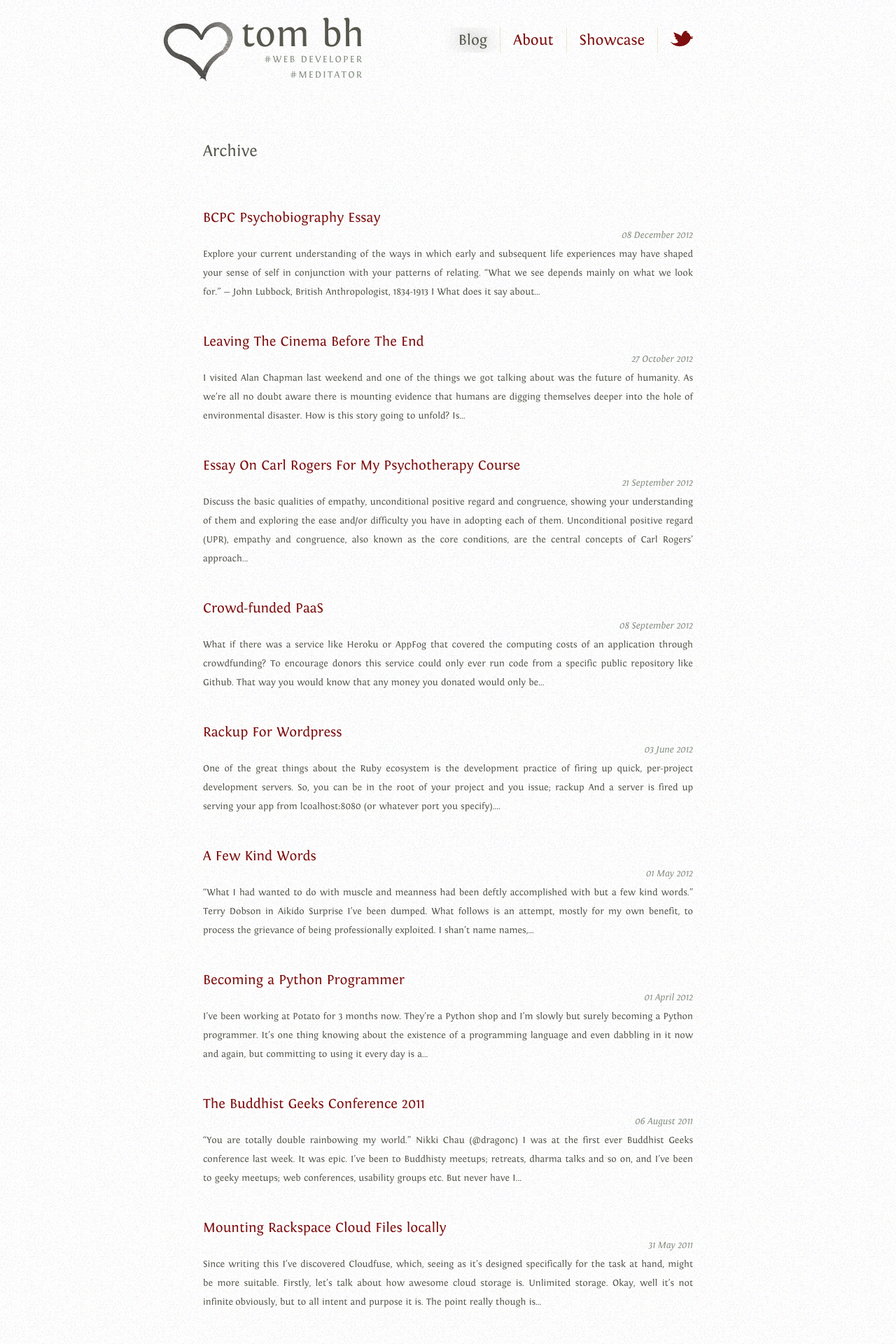
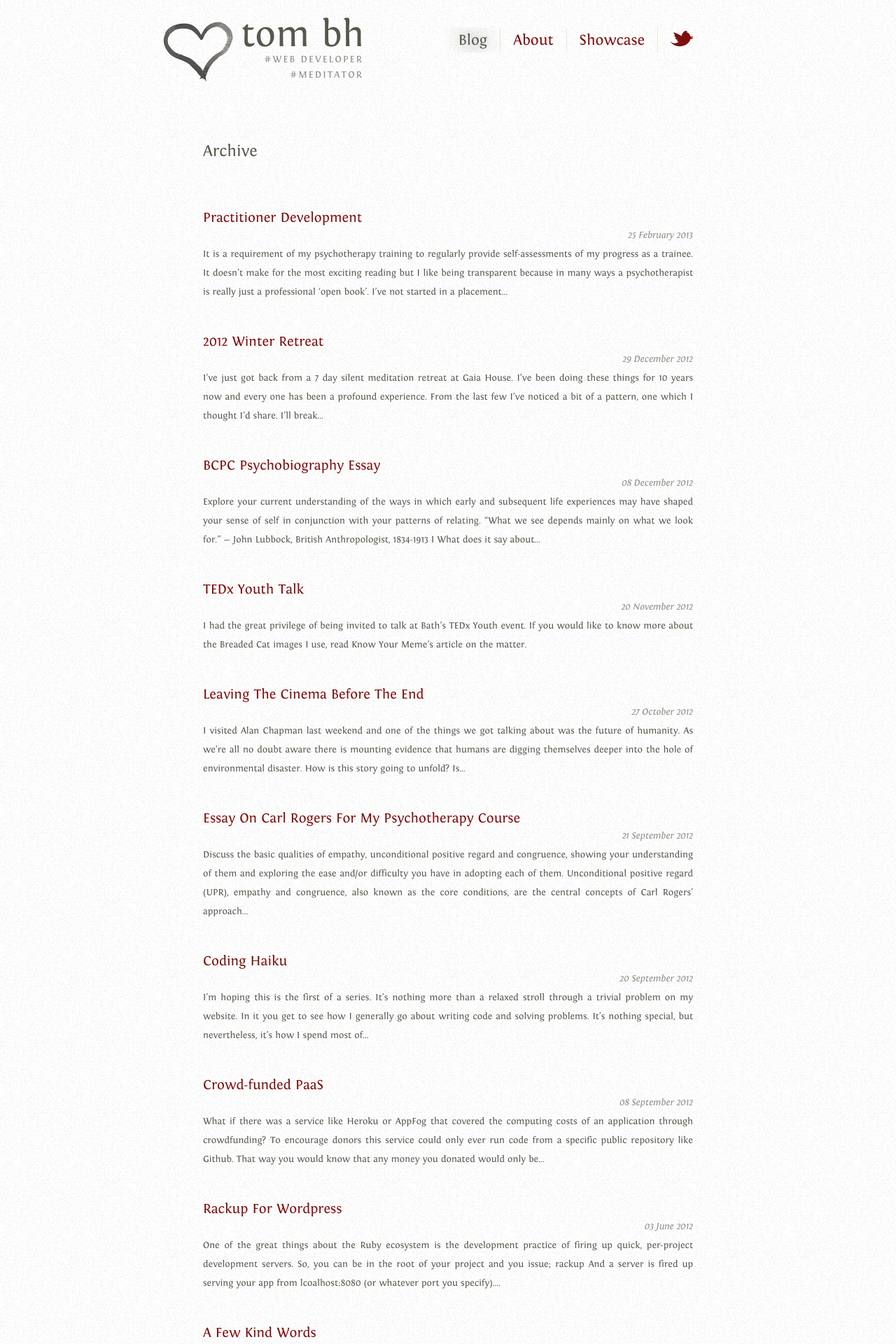
Before and after one commit to tombh/tombh.github.io, a Jekyll site: the page built from blog/index.markdown, in a window 1280 px wide. Shown: the top 1920 px of the page at 70% size. Built offline with Jekyll 4.4.1, drawn with Linux system fonts in a browser that asks for light colours; Markdown is read by kramdown in place of the engine named in the settings.

Commit message:
3 new posts

```diff
--- /dev/null
+++ b/_posts/2012-09-20-coding-haiku.markdown
@@ -0,0 +1,14 @@
+---
+date: 2012-09-20
+layout: post
+slug: coding-haiku
+title: Coding Haiku
+---
+
+I'm hoping this is the first of a series. It's nothing more than a relaxed stroll through a trivial problem on my website. In it you get to see how I generally go about writing code and solving problems. It's nothing special, but nevertheless, it's how I spend most of my programming days.
+
+This particular problem concerns caching my Twitter feed via a server-side cron job to speed up page loads.
+
+<div class="embed-container">
+  <iframe src="http://player.vimeo.com/video/50451670" frameborder="0" webkitAllowFullScreen mozallowfullscreen allowFullScreen></iframe>
+</div>
--- /dev/null
+++ b/_posts/2012-11-20-tedx-talk.markdown
@@ -0,0 +1,12 @@
+---
+date: 2012-11-20
+layout: post
+slug: tedx-talk
+title: TEDx Youth Talk
+---
+
+I had the great privilege of being invited to talk at [Bath's TEDx Youth event](http://www.tedxyouthbath.com/). If you would like to know more about the Breaded Cat images I use, read [Know Your Meme's article](http://knowyourmeme.com/memes/breading-cats) on the matter.
+
+<div class="embed-container">
+  <iframe src="http://www.youtube.com/embed/FmpX1jkLrSY" frameborder="0" allowfullscreen></iframe>
+</div>
--- /dev/null
+++ b/_posts/2012-12-29-retreat-experience.markdown
@@ -0,0 +1,20 @@
+---
+date: 2012-12-29
+layout: post
+slug: 2012-winter-retreat
+title: 2012 Winter Retreat
+---
+
+I've just got back from a 7 day silent meditation retreat at [Gaia House](http://gaiahouse.co.uk). I've been doing these things for 10 years now and every one has been a profound experience. From the last few I've noticed a bit of a pattern, one which I thought I'd share. I'll break it up into 4 phases;
+
+##1. Excitement
+In the weeks leading up I'm looking forward to being able to switch off, literally, turning off the Internet and phone and not having to talk to anyone. I get a build up of all those classic existential issues and the day to day routine of work and paying bills just never seems to provide the proper space to reflect on them. Then when I arrive, see the building, inhale those familiar smells and take my first sit it's wonderful, the sense of peace and relaxation is palpable.
+
+##2. This is all a load of crap
+After a while, the reality of constantly being up close and personal with my moment to moment thoughts and feelings sinks in. I remember that I never actually liked Gaia House and wonder whether meditation really actually does anything. I smell, I ache, I'm tired and bored and get frustrated with how lazy the other retreatants are. This phase is not short-lived :(
+
+##3. Simple pleasures
+After a while I become unusually sensitive to the simple things in life. I get unusually excited about toast and jam, the smile of someone in the corridor, the hoot of a solitary late night owl, the slow, calming pace of my breathing.
+
+##4. The precious gift of being alive at all
+I come thinking that I'm going to face and deal with all, well at least some, of my troubles, but this doesn't happen. Instead I'm just left with a deeply poignant sense of the uncanny presence that anything exists at all. My ongoing worries, whilst not disappeared, seem trivial compared to the gratitude of my health and sanity. All that effort to come on retreat and sincerely look at my stuff sort of becomes meaningless, it feels like naive ambition. How could I miss this most simple of facts? The utterly remarkable gift of being here at all.
--- /dev/null
+++ b/_posts/2013-02-25-practitioner-development.markdown
@@ -0,0 +1,30 @@
+---
+date: 2013-02-25
+layout: post
+slug: practitioner-development
+title: Practitioner Development
+---
+
+_It is a requirement of my psychotherapy training to regularly provide self-assessments of my progress as a trainee. It doesn't make for the most exciting reading but I like being transparent because in many ways a psychotherapist is really just a professional 'open book'._
+
+I’ve not started in a placement yet, so this self assessment of my development as a psychotherapy practitioner will only relate to my Skills Practice with other students and overall development with regards to the material and experiential processes of the last academic year. Two things stand out as notable developments so far; firstly my conflict with the course in terms of difference of opinion and secondly the relaxation of effort around self consciously practicing technique during Skills.
+
+At the beginning of the second term I had my first session as part of the long term therapist-client relationship practice required of us. As the therapist I was aware that I was beginning a longer term relationship with the client, because of this, or perhaps for other reasons specific to my existing relationship to the client, the 20 min session was very conversational and the consensus from the feedback was that it was not therapy.
+
+Although I completely understand the feedback, I personally felt that my style was appropriate for that particular situation. I wanted to make it clear to my client that they weren’t expected to offer me material purely for the sake of making my job as therapist straightforward. Of course this was not picked up in the feedback and so I acknowledge that my approach may have actually arisen from a defence mechanism, in other words, that I retreated to the safety of everyday conversation in the face of the intimacy of a therapeutic relationship that will last several months.
+
+Regardless of who’s opinion is more accurate in this circumstance it highlights a significant theme in my current development as a practitioner, that is, the tension between engaging with the course material and innovation. Or perhaps in a less optimistic light, the tension between innovation and self-righteousness, after all, some level of experimentation is positive and encouraged, but avoiding tried and test tradition out of premature wisdom could easily be a convenient means of avoiding the sobering reality of the front line of therapeutic relationship.
+
+On the one hand I feel I could do well to take the extra effort to make doubly sure that I am demonstrably doing my utmost  to engage with the techniques and theories being presented on the course. There will be plenty of time in the future for more unorthodox approaches. Therapy is clearly a very delicate discipline and having good foundations are essential.
+
+Yet on the other hand I am compelled by, what I perceive to be, the priority of the client. Psychotherapy is ultimately about the client, they should never be exploited for the ends of the therapist. For example, when given the choice between making an intervention that conveniently articulates the finer points of a particular aspect of psychoanalytic theory or an intervention that actually helps the client there and then, regardless of their function in my training, then I feel the professional and ethical choice is the latter.
+
+It is becoming increasingly clear to me that my approach to psychotherapy is more centered in humanistic and inter-subjective traditions. I feel passionately that the immediacy of experience and the nature of the relationship that develops between client and therapist is more important than fitting the clients psychobiography into an existing model and diagnosing a psychopathology.
+
+The other notable point I would like to touch on is the relaxation around self-conscious use of technique. I certainly still have a sense of anxiety at the beginning of each session, though I suspect this is a positive sign and in some ways I would be concerned should I find such a feeling absent from my practice. However, despite this anxiety I am finding more of a sense of being ‘in the flow’, rather than consciously doing particular techniques. An example of this would be spontaneity in a session, such as making jokes or showing genuine emotion such as concern, admiration or frustration. I have found a benefit of this relaxation is an improved ability to do more than one thing at once. I might find myself following the particular train of thought the client is on, whilst being able to consider the wider context of their material, or my own reactions to the material, or simply the amount of time we have left in the session.
+
+My feeling is that this has developed partly from the repetitive ingraining of the therapist role and partly from the attitude that arises from the long term client relationship. I have found that longer term relationship has made me more aware and thus more sensitive to my feelings and behaviour towards the client outside the formality of a therapy session. I find there is a sense in which the therapy is still happening away from the session, even at home when I’m doing something completely unrelated. And as such I therefore feel a need to exercise some of the same sensitivity and discipline that I bring to the sessions. For instance if I find myself thinking of my client I respect those thoughts as if my client were sitting right in front of me then and there. It feels that there is significance in those thoughts, what are they saying about me, about my client and about our relationship?
+
+If therapy is even happening outside the confines of a session then I have more time to engage with my role and thus more time to get comfortable with it. In part, this is how I imagine the relaxation around technique has come about.
+
+Overall my experience of formal practice and feedback from observers is positive. My admiration continues to grow for the perpetually inspiring results that come from the simplicity of sincerely giving heartfelt space to allow another human to be heard.
--- a/css/style.css
+++ b/css/style.css
@@ -68,6 +68,7 @@ body{
 	width: 700px;
 	margin: auto;
 	margin-top: 2em;
+	margin-bottom: 2em;
 	padding: 0 60px;
 }
 
@@ -288,6 +289,24 @@ body.showcase .menu a.showcase {
 	list-style-type: none;
 }
 
+.embed-container {
+    position: relative;
+    padding-bottom: 56.25%; /* 16/9 ratio */
+    padding-top: 30px; /* IE6 workaround*/
+    height: 0;
+    overflow: hidden;
+}
+
+.embed-container iframe,
+.embed-container object,
+.embed-container embed {
+    position: absolute;
+    top: 0;
+    left: 0;
+    width: 100%;
+    height: 100%;
+}
+
 
 
 /* Landscape phone to portrait tablet */
--- a/index.html
+++ b/index.html
@@ -20,6 +20,7 @@ type: page
 
 	  {% endfor %}
 	</ul>
+	<a href="/blog">Archive of all posts &rarr;</a>
 </div>
 
 <div class="twitter">
```
